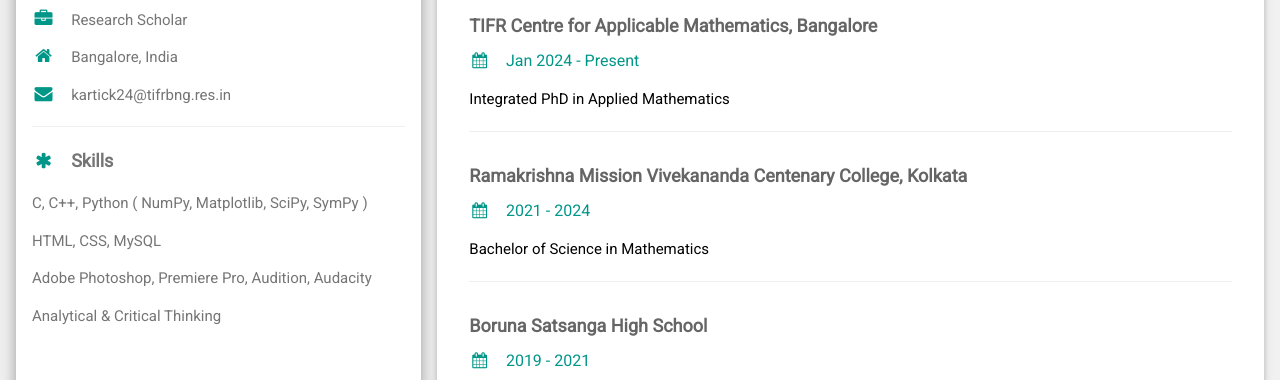
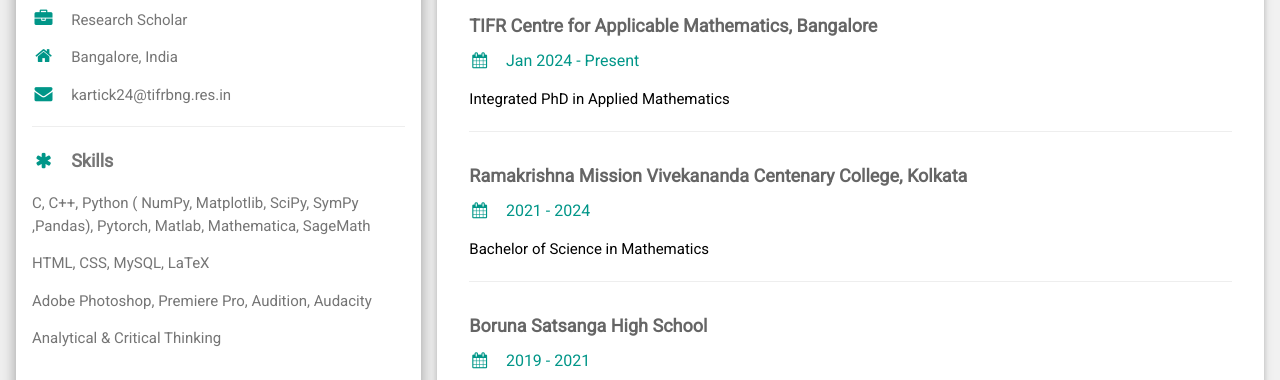
Before and after one commit to meshbykartick/MyCV, a plain HTML site: page index.html in a window 1280 px wide. Shown: the part 412-792 px from the top of the page. Drawn offline with nearby package versions, Linux system fonts and the light colour scheme.

Commit message:
Update index.html

```diff
--- a/index.html
+++ b/index.html
@@ -41,8 +41,8 @@ html,body,h1,h2,h3,h4,h5,h6 {font-family: "Roboto", sans-serif}
           <hr>
 
           <p class="w3-large"><b><i class="fa fa-asterisk fa-fw w3-margin-right w3-text-teal"></i>Skills</b></p>
-          <p>C, C++, Python ( NumPy, Matplotlib, SciPy, SymPy )</p>
-          <p>HTML, CSS, MySQL</p>
+          <p>C, C++, Python ( NumPy, Matplotlib, SciPy, SymPy ,Pandas), Pytorch, Matlab, Mathematica, SageMath </p>
+          <p>HTML, CSS, MySQL, LaTeX</p>
           <p>Adobe Photoshop, Premiere Pro, Audition, Audacity</p>
           <p>Analytical & Critical Thinking</p>
           <br>
```
